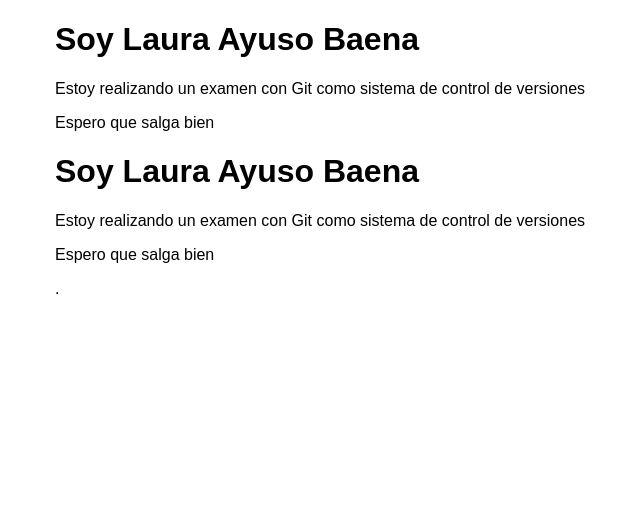
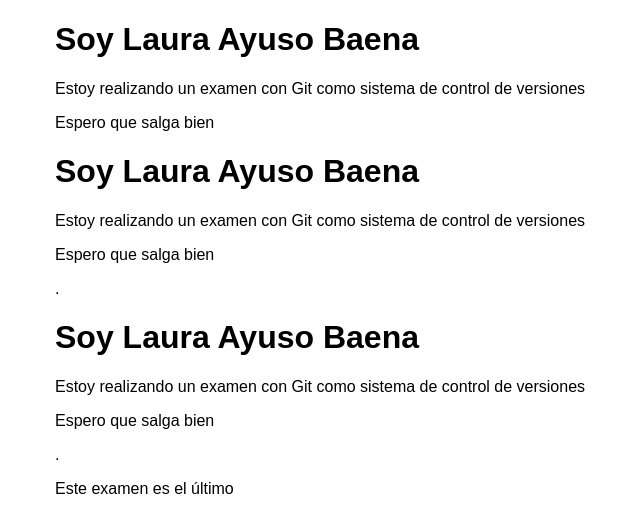
Before and after one commit to lauraayusob/exmenlaura, a plain HTML site: page index.html in a window 1280 px wide. Shown: the whole page, without its empty margins (201-841 px from the left). Drawn offline with Linux system fonts and the light colour scheme.

Commit message:
Cambio en rama

```diff
--- a/index.html
+++ b/index.html
@@ -1,2 +1,3 @@
 <!DOCTYPE html><html lang="es"><head> <meta charset="utf-8"> <title>Mi Portfolio en Github</title> <style media="screen"> body{font-family: sans-serif;}h1{color: green, 0);}.wrapper{margin: 0 auto; max-width: 768px;}</style></head><body> <div class="wrapper"> <h1>Soy Laura Ayuso Baena</h1> <p>Estoy realizando un examen con Git como sistema de control de versiones</p><p> Espero que salga bien</p></div></body></html>
 <!DOCTYPE html><html lang="es"><head> <meta charset="utf-8"> <title>Mi Portfolio en Github</title> <style media="screen"> body{font-family: sans-serif;}h1{color: green, 0);}.wrapper{margin: 0 auto; max-width: 768px;}</style></head><body> <div class="wrapper"> <h1>Soy Laura Ayuso Baena</h1> <p>Estoy realizando un examen con Git como sistema de control de versiones</p><p> Espero que salga bien</p><p> . </p></div></body></html>
+<!DOCTYPE html><html lang="es"><head> <meta charset="utf-8"> <title>Mi Portfolio en Github</title> <style media="screen"> body{font-family: sans-serif;}h1{color: green, 0);}.wrapper{margin: 0 auto; max-width: 768px;}</style></head><body> <div class="wrapper"> <h1>Soy Laura Ayuso Baena</h1> <p>Estoy realizando un examen con Git como sistema de control de versiones</p><p> Espero que salga bien</p><p>.</p> <p> Este examen es el último</p></div></body></html>
```
